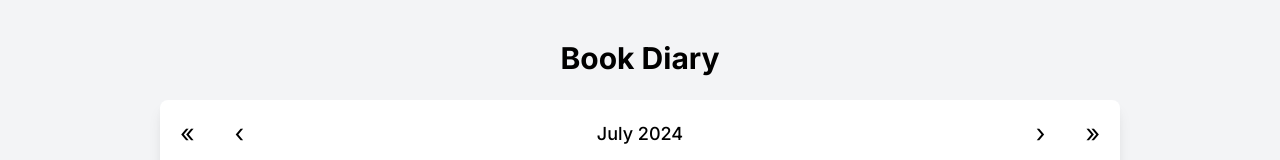
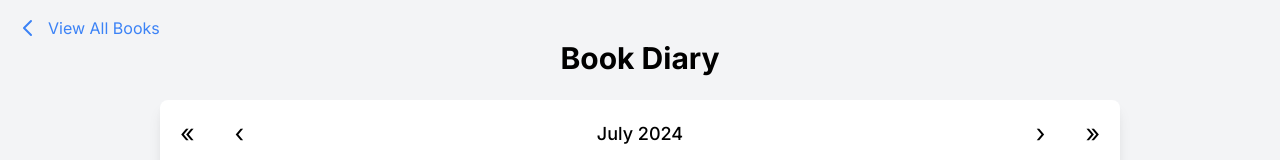
Before and after one commit to hwahyeon/book-diary, a Next.js app: page / in a window 1280 px wide. Shown: the top 160 px of the page. Built offline with nearby package versions, Linux system fonts and the light colour scheme.

Commit message:
feat: Add navigation to view all lists

```diff
--- a/src/components/Calendar.tsx
+++ b/src/components/Calendar.tsx
@@ -221,6 +221,10 @@ const BookCalendar: React.FC<CalendarProps> = ({ books }) => {
     }
   };
 
+  const handleAllListClick = () => {
+    window.location.href = "/all";
+  };
+
   const getTileContent = ({ date, view }: { date: Date; view: string }) => {
     if (view === "month") {
       const booksForDate = books.filter(
@@ -280,6 +284,26 @@ const BookCalendar: React.FC<CalendarProps> = ({ books }) => {
 
   return (
     <StyledCalendarWrapper>
+      <button
+        onClick={handleAllListClick}
+        className="absolute top-4 left-4 text-blue-500 hover:text-blue-700 mb-4 flex items-center"
+      >
+        <svg
+          className="w-6 h-6 mr-2"
+          fill="none"
+          stroke="currentColor"
+          viewBox="0 0 24 24"
+          xmlns="http://www.w3.org/2000/svg"
+        >
+          <path
+            strokeLinecap="round"
+            strokeLinejoin="round"
+            strokeWidth="2"
+            d="M15 19l-7-7 7-7"
+          ></path>
+        </svg>
+        View All Books
+      </button>
       <Calendar tileContent={getTileContent} locale="en-US" />
     </StyledCalendarWrapper>
   );
```
